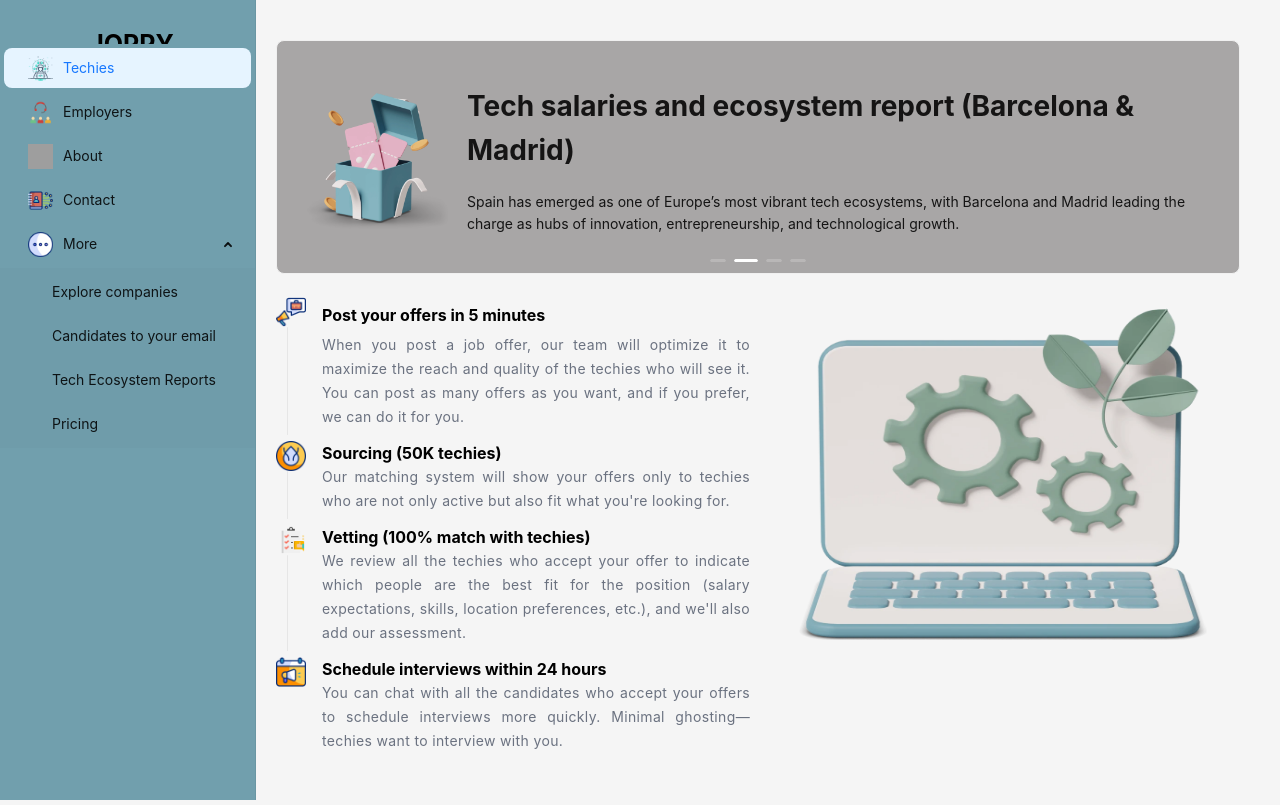
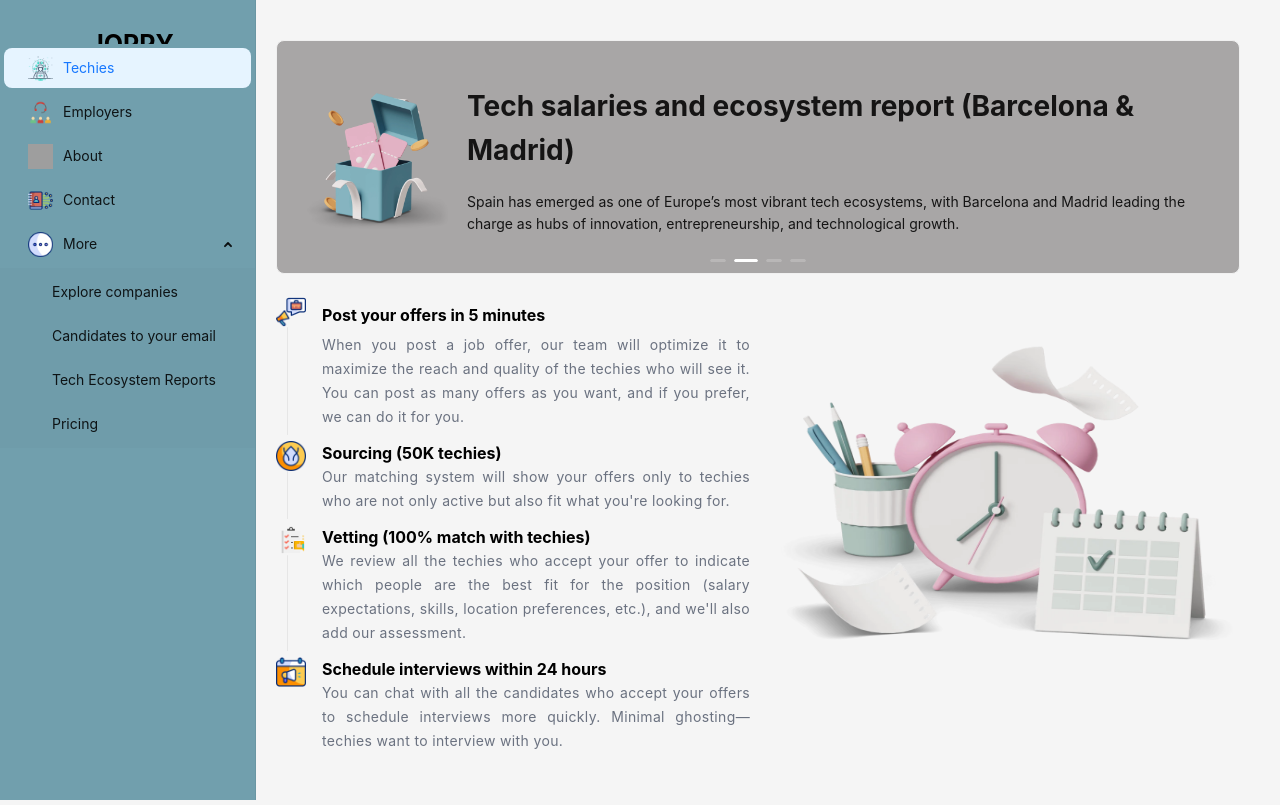
Before and after one commit to g7crservice-parveen-yargatti/joppy, a React (Create React App) app: page /employers in a window 1280 px wide. Built offline with nearby package versions, Linux system fonts and the light colour scheme; grey boxes are pictures that could not be loaded.

Commit message:
default page

```diff
--- a/src/component/employers.tsx
+++ b/src/component/employers.tsx
@@ -6,7 +6,7 @@ const { Step } = Steps;
 
 function Employers() {
   const [currentStep, setCurrentStep] = useState(0);
-  const [sideImage, setSideImage] = useState("../../source.png");
+  const [sideImage, setSideImage] = useState("../../schedule.png");
 
   const handleStepHover = (step: any, image: any) => {
     setCurrentStep(step);
```
